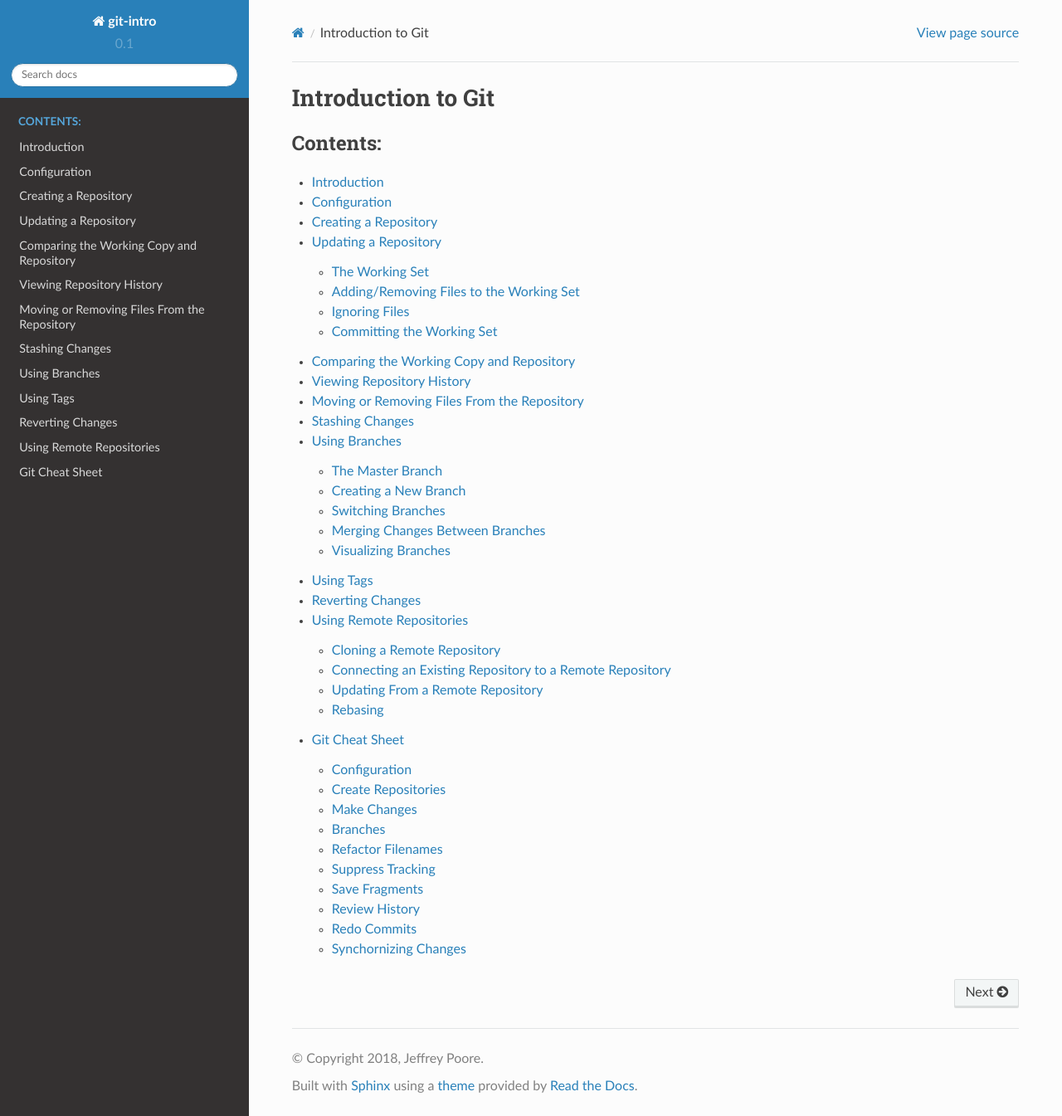
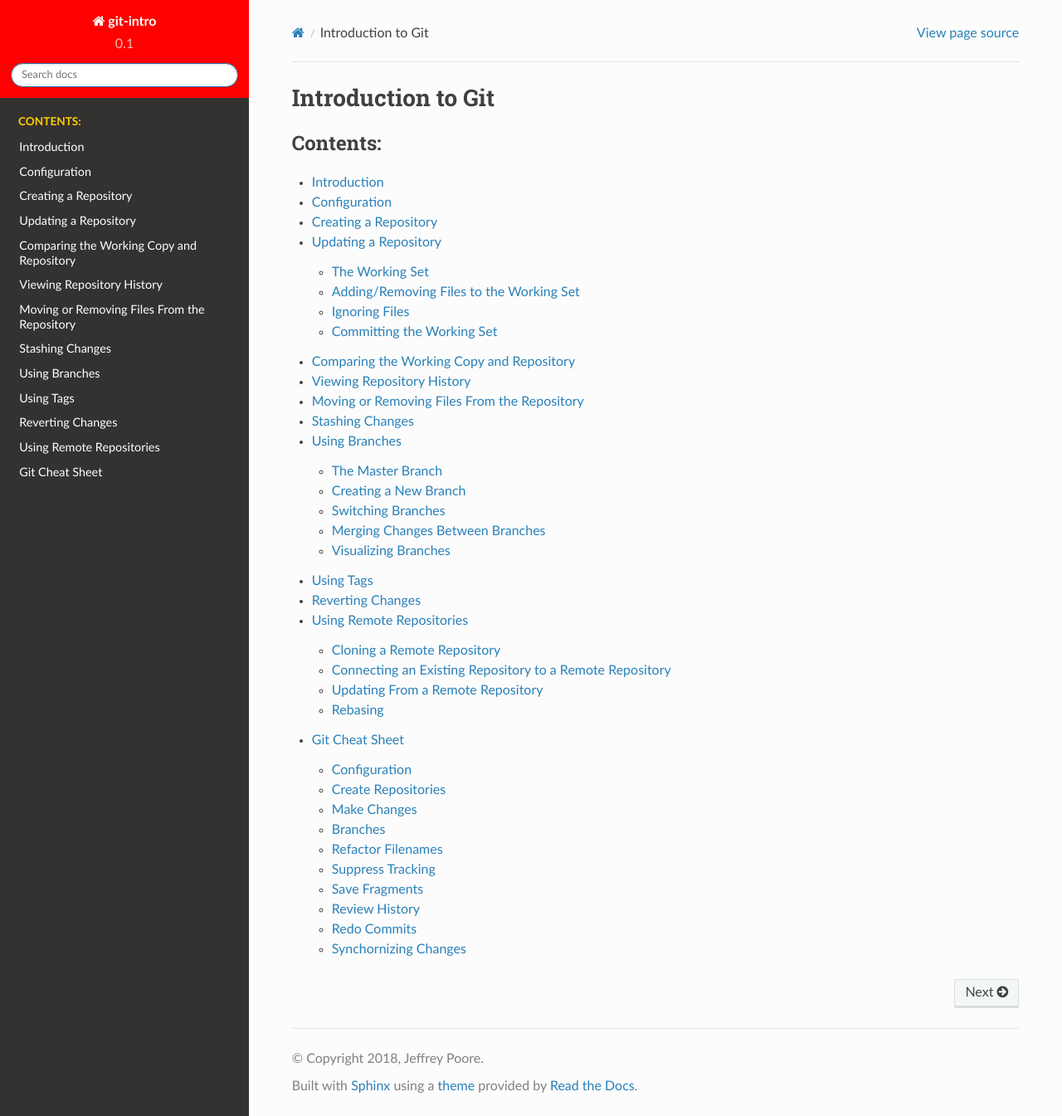
Before and after one commit to gobikannanp/git-intro, a Sphinx documentation site: the page built from source/index.rst, in a window 1280 px wide and 1345 px high. Shown: the whole window at 83% size. Built offline with Sphinx 7.4.7 and the Read the Docs theme 2.0.0, drawn with Linux system fonts in a browser that asks for light colours; formulas are drawn with MathJax 3.

Commit message:
a little bit of theme tweaking

```diff
--- a/source/_static/css/custom.css
+++ b/source/_static/css/custom.css
@@ -1,5 +1,58 @@
 @import url("theme.css");
 
 .wy-nav-content {
-    max-width: none;
+  max-width : none;
 }
+
+.wy-tray-container li.wy-tray-item-info {
+  background : #409ad5;
+}
+
+.wy-table-responsive {
+  overflow : visible !important;
+}
+
+.wy-table-responsive table td {
+  white-space : normal !important;
+}
+
+.wy-menu-vertical header,
+.wy-menu-vertical p.caption {
+  color : #ffcc00 !important;
+}
+
+.wy-menu-vertical li.current a {
+  color : #040077 !important;
+}
+
+.wy-menu-vertical li ul li a {
+  color : #ffffff !important;
+}
+
+.wy-menu-vertical a {
+  color : #ffffff !important;
+}
+
+.wy-menu-vertical a:active {
+  background-color : #409ad5 !important;
+}
+
+.wy-side-nav-search {
+  background-color : #FF0000 !important;
+}
+
+.wy-side-nav-search img {
+  background-color : #FF0000 !important;
+}
+
+.wy-side-nav-search > div.version {
+  color : rgba(255, 255, 255, 0.7) !important;
+}
+
+.wy-nav-top {
+  background-color : #FF0000 !important;
+}
+
+.wy-nav-top img {
+  background-color : #FF0000 !important;
+}
```
